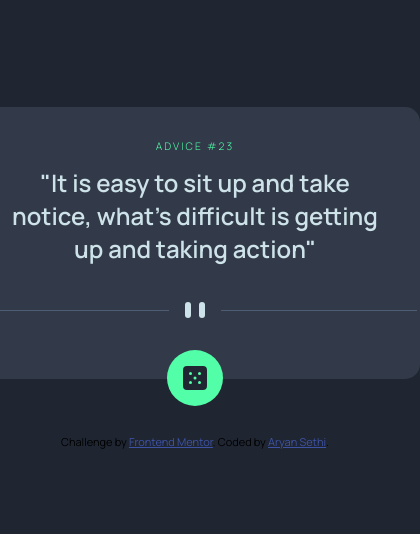
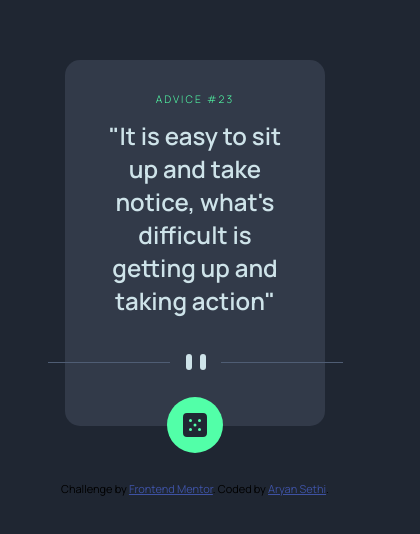
Before and after one commit to Aryan-ki-codepanti/advice-generator-fm, a plain HTML site: page index.html in a window 390 px wide. Shown: the part 144-678 px from the top of the page, 420 px wide, since content can reach past the window. Drawn offline with Linux system fonts and the light colour scheme; no server answers.

Commit message:
Some mobile flexibility

```diff
--- a/App.js
+++ b/App.js
@@ -0,0 +1,14 @@
+const num = document.querySelector(".advice-box  span");
+const quote = document.querySelector(".advice-box  p:nth-child(2)");
+
+const fetchSetQuote = async () => {
+    const req = await fetch("https://api.adviceslip.com/advice");
+    const {
+        slip: { id, advice }
+    } = await req.json();
+
+    num.textContent = id;
+    quote.textContent = `"${advice}"`;
+};
+
+fetchSetQuote();
--- a/index.html
+++ b/index.html
@@ -17,13 +17,14 @@
     <body>
         <div class="content">
             <div class="advice-box">
-                <p>Advice #23</p>
+                <p>Advice #<span>23</span></p>
                 <p>
                     "It is easy to sit up and take notice, what's difficult is
                     getting up and taking action"
                 </p>
                 <div class="divider">
                     <svg
+                        class="desktop-div"
                         width="444"
                         height="16"
                         xmlns="http://www.w3.org/2000/svg"
@@ -39,8 +40,26 @@
                             </g>
                         </g>
                     </svg>
+
+                    <svg
+                        class="mobile-div"
+                        width="295"
+                        height="16"
+                        xmlns="http://www.w3.org/2000/svg"
+                    >
+                        <g fill="none" fill-rule="evenodd">
+                            <path
+                                fill="#4F5D74"
+                                d="M0 8h122v1H0zM173 8h122v1H173z"
+                            />
+                            <g transform="translate(138)" fill="#CEE3E9">
+                                <rect width="6" height="16" rx="3" />
+                                <rect x="14" width="6" height="16" rx="3" />
+                            </g>
+                        </g>
+                    </svg>
                 </div>
-                <div class="dice">
+                <div class="dice" onclick="fetchSetQuote()">
                     <svg
                         width="24"
                         height="24"
--- a/style.css
+++ b/style.css
@@ -74,8 +74,8 @@ body {
     padding-block: 1.5em;
 }
 
-.divider svg path {
-    fill: var(--Grayish_Blue);
+.mobile-div {
+    display: none;
 }
 
 .dice:hover {
@@ -96,3 +96,20 @@ body {
     position: absolute;
     bottom: -1.7em;
 }
+
+@media screen and (max-width: 450px) {
+    .content {
+        width: 80%;
+    }
+
+    .divider {
+        overflow: hidden;
+    }
+
+    .mobile-div {
+        display: block;
+    }
+    .desktop-div {
+        display: none;
+    }
+}
```
